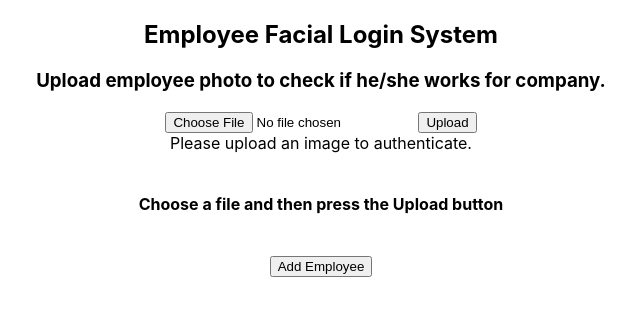
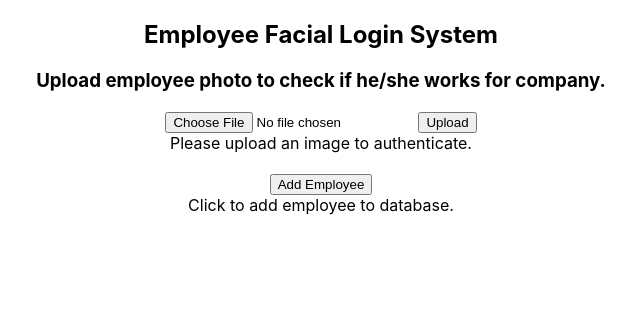
Before and after one commit to luiserrador/employee-login-AWS, a React (Create React App) app: page / in a window 1280 px wide. Shown: the top 316 px of the page, without its empty margins (319-959 px from the left). Built offline with nearby package versions, Linux system fonts and the light colour scheme.

Commit message:
update add employee button label

```diff
--- a/src/App.js
+++ b/src/App.js
@@ -37,14 +37,17 @@ class App extends Component {
     addingEmployee: false,
     fileUploadedSuccessfully: false,
     uploadResultMessage: 'Please upload an image to authenticate.',
+    uploadAddEmployeeMessage: 'Click to add employee to database.',
     isAuth: false
   }
 
   onAddEmployee = () => {
     if (this.state.addingEmployee) {
       this.setState({addingEmployee: false});
+      this.setState({uploadAddEmployeeMessage: 'Click to add employee to database.'});
     } else {
       this.setState({addingEmployee: true});
+      this.setState({uploadAddEmployeeMessage: 'Please upload an image to add employee to database.'});
     }
   }
 
@@ -66,6 +69,9 @@ class App extends Component {
         'Content-Type': `image/${img_extension}`
       },
       body: this.state.selectedFileEmployee
+    }).then(async () => {
+      this.onAddEmployee();
+      this.setState({uploadAddEmployeeMessage: 'Successfully employee added!'});
     }).catch(error => {
       console.error(error);
     })
@@ -180,8 +186,9 @@ class App extends Component {
           </button>
           <div className={this.state.isAuth ? 'success' : 'failure'}>{this.state.uploadResultMessage}</div>
         </div>
-        {this.fileData()}
+        {/* {this.fileData()}*/}
         {this.addEmployee()}
+        <div>{this.state.uploadAddEmployeeMessage}</div>
       </div>
     )
   }
```
